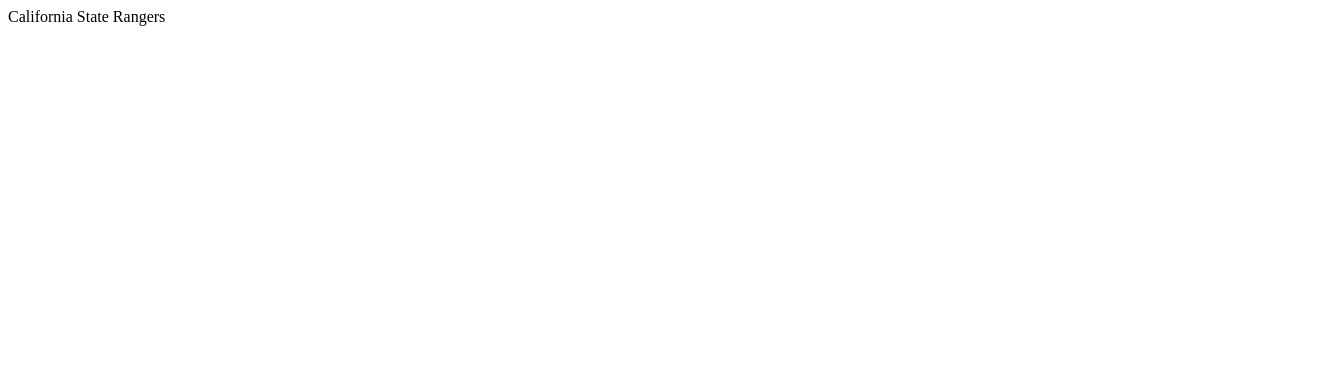
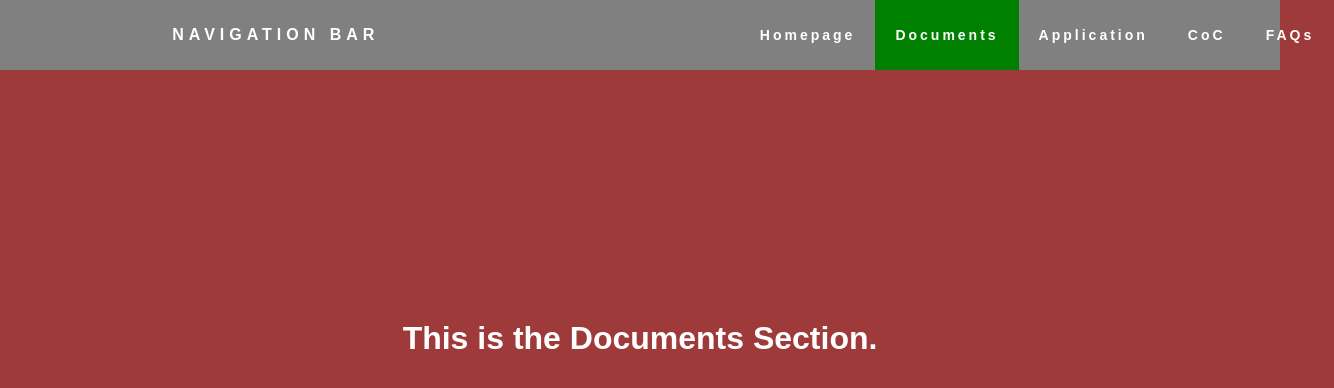
Before and after one commit to FlixzJS/test, a plain HTML site: page documents.html in a window 1280 px wide. Shown: the whole page, 1334 px wide, since content can reach past the window. Drawn offline with Linux system fonts and the light colour scheme.

Commit message:
Add files via upload

```diff
--- /dev/null
+++ b/app.css
@@ -0,0 +1,53 @@
+* {
+    margin:0px;
+    padding:0px;
+    box-sizing: border-box;
+}
+
+
+.body-text{
+    display: flex;
+    font-family: "Montserrat" , sans-serif;
+    align-items: center;
+    justify-content: center;
+    margin-top: 250px;
+
+}
+
+
+nav {
+    display: flex;
+    justify-content: space-around;
+    align-items: center;
+    min-height: 8vh;
+    background: grey ;
+    font-family: "Montserrat" , sans-serif;
+}
+.nav-links {
+    display: flex;
+    justify-content: space-around;
+    width: 30%;
+}
+.nav-links li {
+    list-style: none;
+}
+.heading {
+    color: white;
+    text-transform: uppercase;
+    letter-spacing: 5px;
+    font-size: 100%;
+}
+.nav-links {
+    color: white;
+    text-decoration: none;
+    letter-spacing: 3px;
+    font-weight: bold;
+    font-size: 14px;
+    padding: 14px 16px;
+}
+.nav-links li a:hover:not(.active) {
+    background-color: grey
+}
+.nav-links li a.active {
+    background-color: green;
+}
--- a/documents.html
+++ b/documents.html
@@ -1,6 +1,31 @@
 <html>
+    <head>
+        <meta chareset="UTF-8">
+        <meta name="viewport" content="width=device-width, initial-scale=10">
+        <link rel="stylesheet" href="./style.css" />
+        <link rel="stylesheet" href="./app.css">
+        <title>Documents</title>
+        <link rel= "icon" href="https://cdn.discordapp.com/emojis/1070159020188508220.webp?size=96&quality=lossless.png" type="icon.x-icon">
+
+    </head>
+    <body>
+        <body style="background-color:#9e3a3a">
+            <nav>
+                <div class='heading'>
+                    <h4>Navigation Bar</h4>
+                </div>
+                <ul class='nav-links'>
+                    <li><a href ="index.html">Homepage</a></li>
+                    <li><a class = 'active' href ="documents.html">Documents</a></li>
+                    <li><a href = "application.html">Application</a></li>
+                    <li><a href ="chainofcommand.html">CoC</a></li>
+                    <li><a href = "faq.html">FAQs</a></li>
+                 <u1>
+            </nav>
+            <div class="body-text" ><h1>This is the Documents Section.</h1></div>
+    </body>
 <head>
     <link rel= "icon" href="https://cdn.discordapp.com/emojis/1094437977687593060.png?size=96&quality=lossless" type="icon.x-icon">
-    California State Rangers
+
 </head>
 </html>
```
Also changed, not shown: application.html (+20 -3 lines), chainofcommand.html (+22 -0 lines), faq.html (+15 -1 lines), index.html (+19 -1 lines).
